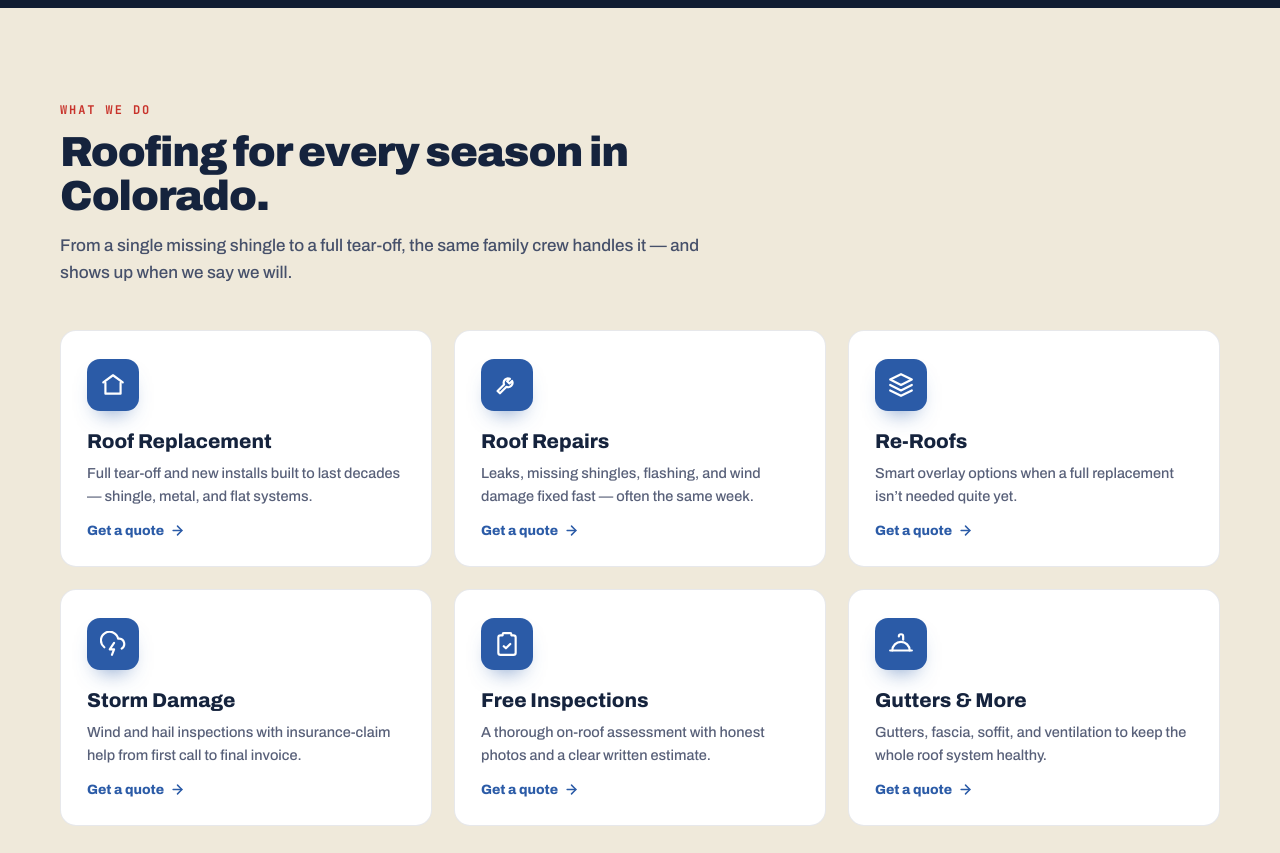
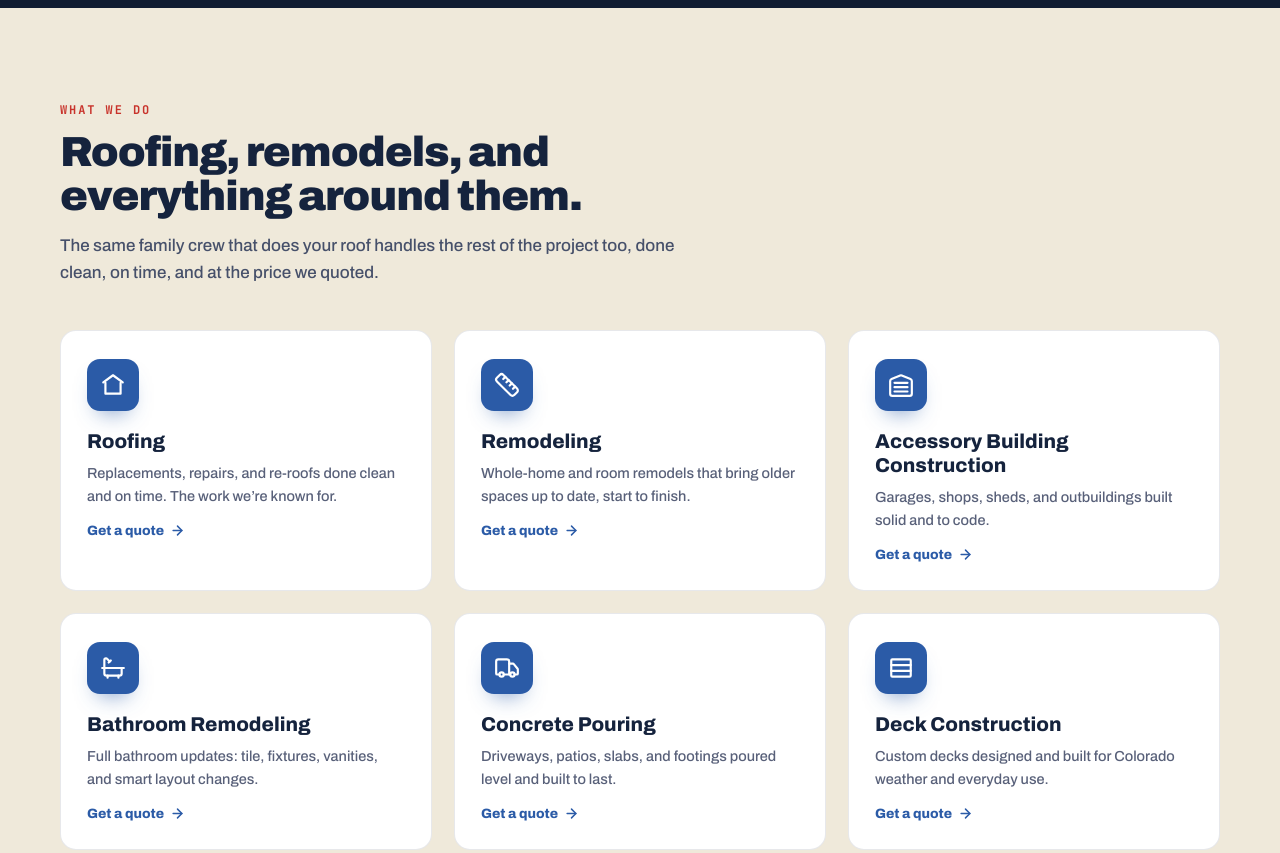
Before and after one commit to thisissahir/mike-sons, a plain HTML site: page index.html in a window 1280 px wide. Shown: the part 920-1773 px from the top of the page. Drawn offline with Linux system fonts and the light colour scheme.

Commit message:
Update services: roofing + remodeling, accessory buildings, bathroom, concrete, decks
Replace roofing sub-services with the full service list. Sync section copy,
quote-form dropdown, footer links, and RoofingContractor schema offers.

Co-Authored-By: Claude Opus 4.8 <noreply@anthropic.com>

```diff
--- a/index.html
+++ b/index.html
@@ -323,8 +323,8 @@
   <div class="wrap">
     <div class="sec-head" data-reveal>
       <div class="eyebrow" style="color:var(--red)">What we do</div>
-      <h2>Roofing for every season in Colorado.</h2>
-      <p>From a single missing shingle to a full tear-off, the same family crew handles it — and shows up when we say we will.</p>
+      <h2>Roofing, remodels, and everything around them.</h2>
+      <p>The same family crew that does your roof handles the rest of the project too, done clean, on time, and at the price we quoted.</p>
     </div>
     <div class="svc-grid" id="svcGrid"></div>
   </div>
@@ -386,7 +386,7 @@
         <input id="f_name" name="name" placeholder="Your name" autocomplete="name" required>
         <input id="f_phone" name="phone" type="tel" placeholder="Phone number" autocomplete="tel" required>
         <select id="f_service" name="service">
-          <option>Roof Replacement</option><option>Roof Repair</option><option>Re-Roof</option><option>Storm Damage</option><option>Free Inspection</option><option>Gutters &amp; More</option>
+          <option>Roofing</option><option>Remodeling</option><option>Accessory Building Construction</option><option>Bathroom Remodeling</option><option>Concrete Pouring</option><option>Deck Construction</option>
         </select>
         <textarea id="f_message" name="message" rows="3" placeholder="Briefly, what's going on with your roof?"></textarea>
         <button type="submit" class="qsubmit">Get My Free Quote <svg width="18" height="18" viewBox="0 0 24 24" fill="none" stroke="currentColor" stroke-width="2.4" stroke-linecap="round" stroke-linejoin="round"><line x1="5" y1="12" x2="19" y2="12"/><polyline points="12 5 19 12 12 19"/></svg></button>
@@ -416,10 +416,10 @@
     <div>
       <div class="foot-h">Services</div>
       <div class="foot-col">
-        <button onclick="goId('services')">Roof Replacement</button>
-        <button onclick="goId('services')">Roof Repairs</button>
-        <button onclick="goId('services')">Re-Roofs</button>
-        <button onclick="goId('services')">Storm Damage</button>
+        <button onclick="goId('services')">Roofing</button>
+        <button onclick="goId('services')">Remodeling</button>
+        <button onclick="goId('services')">Bathroom Remodeling</button>
+        <button onclick="goId('services')">Concrete &amp; Decks</button>
       </div>
     </div>
     <div>
@@ -466,11 +466,12 @@
   "serviceArea":{"@type":"GeoCircle","geoMidpoint":{"@type":"GeoCoordinates","latitude":40.5853,"longitude":-105.0844},"geoRadius":"48000"},
   "openingHoursSpecification":[{"@type":"OpeningHoursSpecification","dayOfWeek":["Monday","Tuesday","Wednesday","Thursday","Friday","Saturday"],"opens":"07:00","closes":"18:00"}],
   "makesOffer":[
-    {"@type":"Offer","itemOffered":{"@type":"Service","name":"Roof Replacement"}},
-    {"@type":"Offer","itemOffered":{"@type":"Service","name":"Roof Repairs"}},
-    {"@type":"Offer","itemOffered":{"@type":"Service","name":"Re-Roofs"}},
-    {"@type":"Offer","itemOffered":{"@type":"Service","name":"Storm Damage Restoration"}},
-    {"@type":"Offer","itemOffered":{"@type":"Service","name":"Free Roof Inspections"}}
+    {"@type":"Offer","itemOffered":{"@type":"Service","name":"Roofing"}},
+    {"@type":"Offer","itemOffered":{"@type":"Service","name":"Remodeling"}},
+    {"@type":"Offer","itemOffered":{"@type":"Service","name":"Accessory Building Construction"}},
+    {"@type":"Offer","itemOffered":{"@type":"Service","name":"Bathroom Remodeling"}},
+    {"@type":"Offer","itemOffered":{"@type":"Service","name":"Concrete Pouring"}},
+    {"@type":"Offer","itemOffered":{"@type":"Service","name":"Deck Construction"}}
   ]
 }
 </script>
@@ -520,11 +521,11 @@
   function svcIc(name){
     var P={
       home:'<path d="M3 9.5 12 3l9 6.5"/><path d="M5 10v10h14V10"/>',
-      wrench:'<path d="M14.7 6.3a4 4 0 0 0-5.4 5.2l-6 6 2.2 2.2 6-6a4 4 0 0 0 5.2-5.4l-2.4 2.4-2.2-2.2 2.6-2.2z"/>',
-      layers:'<polygon points="12 2 2 7 12 12 22 7 12 2"/><polyline points="2 12 12 17 22 12"/><polyline points="2 17 12 22 22 17"/>',
-      storm:'<path d="M20 16.2A5 5 0 0 0 18 7h-1.3A8 8 0 1 0 4 15"/><polyline points="13 11 9 17 13 17 11 22"/>',
-      clip:'<path d="M9 2h6a1 1 0 0 1 1 1v1h2a2 2 0 0 1 2 2v14a2 2 0 0 1-2 2H6a2 2 0 0 1-2-2V6a2 2 0 0 1 2-2h2V3a1 1 0 0 1 1-1z"/><path d="m9 14 2 2 4-4"/>',
-      hat:'<path d="M2 18h20"/><path d="M10 5a2 2 0 0 1 4 0v3"/><path d="M4 18a8 8 0 0 1 16 0"/>'
+      ruler:'<path d="M21.3 15.3a2.4 2.4 0 0 1 0 3.4l-2.6 2.6a2.4 2.4 0 0 1-3.4 0L2.7 8.7a2.41 2.41 0 0 1 0-3.4l2.6-2.6a2.41 2.41 0 0 1 3.4 0Z"/><path d="m14.5 12.5 2-2"/><path d="m11.5 9.5 2-2"/><path d="m8.5 6.5 2-2"/><path d="m17.5 15.5 2-2"/>',
+      warehouse:'<path d="M22 8.35V20a2 2 0 0 1-2 2H4a2 2 0 0 1-2-2V8.35A2 2 0 0 1 3.26 6.5l8-3.2a2 2 0 0 1 1.48 0l8 3.2A2 2 0 0 1 22 8.35Z"/><path d="M6 18h12"/><path d="M6 14h12"/><path d="M6 10h12"/>',
+      bath:'<path d="M9 6 6.5 3.5a1.5 1.5 0 0 0-1-.5C4.68 3 4 3.68 4 4.5V17a2 2 0 0 0 2 2h12a2 2 0 0 0 2-2v-5"/><line x1="10" y1="5" x2="8" y2="7"/><line x1="2" y1="12" x2="22" y2="12"/><line x1="7" y1="19" x2="7" y2="21"/><line x1="17" y1="19" x2="17" y2="21"/>',
+      truck:'<path d="M14 18V6a2 2 0 0 0-2-2H4a2 2 0 0 0-2 2v11a1 1 0 0 0 1 1h2"/><path d="M15 18H9"/><path d="M19 18h2a1 1 0 0 0 1-1v-3.65a1 1 0 0 0-.22-.62l-3.48-4.35A1 1 0 0 0 17.52 8H14"/><circle cx="7" cy="18" r="2"/><circle cx="17" cy="18" r="2"/>',
+      deck:'<rect x="3" y="4" width="18" height="16" rx="1"/><line x1="3" y1="9.3" x2="21" y2="9.3"/><line x1="3" y1="14.6" x2="21" y2="14.6"/>'
     };
     return '<svg width="26" height="26" viewBox="0 0 24 24" fill="none" stroke="#fff" stroke-width="2" stroke-linecap="round" stroke-linejoin="round">'+(P[name]||'')+'</svg>';
   }
@@ -545,12 +546,12 @@
 
   // services
   var services=[
-    {ic:'home',t:'Roof Replacement',d:'Full tear-off and new installs built to last decades — shingle, metal, and flat systems.'},
-    {ic:'wrench',t:'Roof Repairs',d:'Leaks, missing shingles, flashing, and wind damage fixed fast — often the same week.'},
-    {ic:'layers',t:'Re-Roofs',d:'Smart overlay options when a full replacement isn’t needed quite yet.'},
-    {ic:'storm',t:'Storm Damage',d:'Wind and hail inspections with insurance-claim help from first call to final invoice.'},
-    {ic:'clip',t:'Free Inspections',d:'A thorough on-roof assessment with honest photos and a clear written estimate.'},
-    {ic:'hat',t:'Gutters & More',d:'Gutters, fascia, soffit, and ventilation to keep the whole roof system healthy.'}
+    {ic:'home',t:'Roofing',d:'Replacements, repairs, and re-roofs done clean and on time. The work we’re known for.'},
+    {ic:'ruler',t:'Remodeling',d:'Whole-home and room remodels that bring older spaces up to date, start to finish.'},
+    {ic:'warehouse',t:'Accessory Building Construction',d:'Garages, shops, sheds, and outbuildings built solid and to code.'},
+    {ic:'bath',t:'Bathroom Remodeling',d:'Full bathroom updates: tile, fixtures, vanities, and smart layout changes.'},
+    {ic:'truck',t:'Concrete Pouring',d:'Driveways, patios, slabs, and footings poured level and built to last.'},
+    {ic:'deck',t:'Deck Construction',d:'Custom decks designed and built for Colorado weather and everyday use.'}
   ];
   document.getElementById('svcGrid').innerHTML = services.map(function(s,i){
     return '<div class="svc-card" data-reveal style="transition-delay:'+(i*60)+'ms">'+
```
Also changed, not shown: SERVICES/ADU_construction_in_backyard_202606181357.jpeg (added), SERVICES/Accessory_building_construction_…_202606181357.jpeg (added), SERVICES/Bathroom_remodeling_double_vanity_202606181357.jpeg (added), SERVICES/Bathroom_remodeling_installing_m…_202606181357.jpeg (added), SERVICES/Carpenters_building_multi-level_…_202606181357.jpeg (added), SERVICES/Concrete_pouring_new_driveway_202606181357.jpeg (added), SERVICES/Kitchen_renovation_modern_aesthe…_202606181357.jpeg (added), SERVICES/Workers_installing_hardwood_floors_202606181357.jpeg (added), 3 other files.
